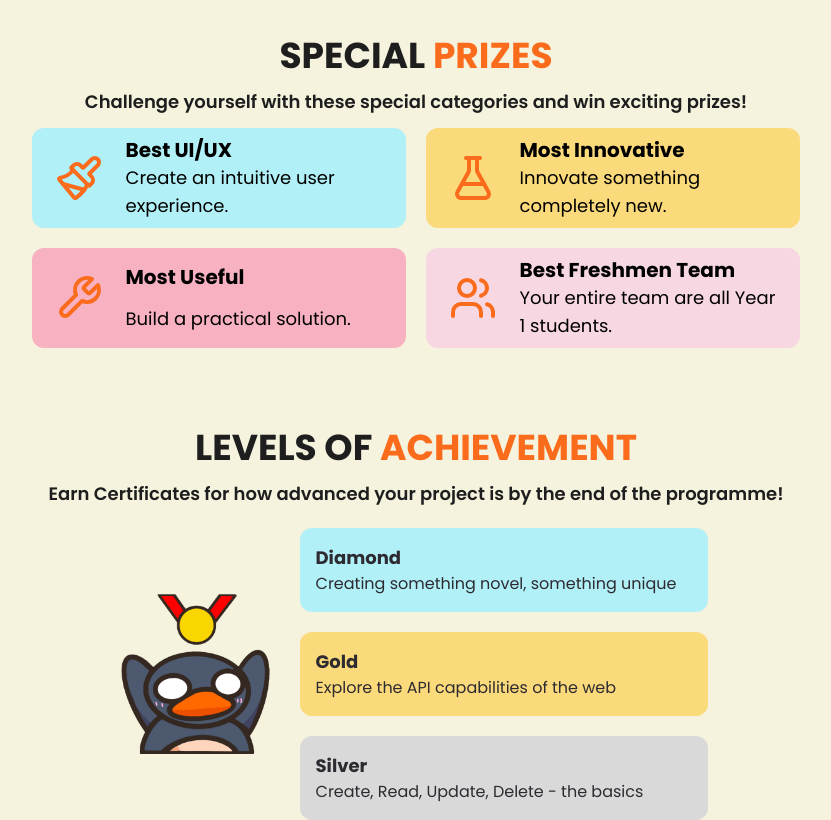
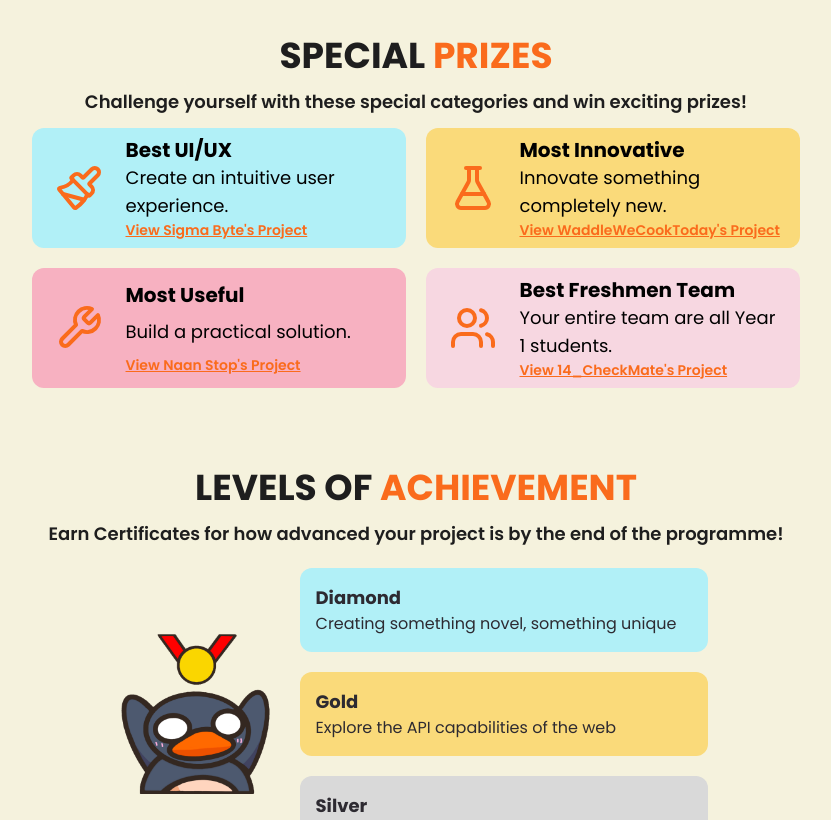
Before and after one commit to DevHub-iLab/summerbuild-2025, a React (Vite) app: page / in a window 1280 px wide. Shown: the part 900-1720 px from the top of the page, without its empty margins (224-1055 px from the left). Built offline with nearby package versions, Linux system fonts and the light colour scheme; the HTML template or start-up script is replaced by a standard one.

Commit message:
⚡ updated winning projects

```diff
--- a/src/components/Body/Challenge/Challenge.jsx
+++ b/src/components/Body/Challenge/Challenge.jsx
@@ -18,24 +18,32 @@ function Challenge() {
                     text="Best UI/UX"
                     description="Create an intuitive user experience."
                     icon={<Paintbrush size={48} color="#fa6b1c" />}
+                    winnerLink="https://devpost.com/software/sigma-bytes"
+                    winnerText="View Sigma Byte's Project"
                 />
                 <ChallengeCard
                     color="#FADA7A"
                     text="Most Innovative"
                     description="Innovate something completely new."
                     icon={<FlaskConical size={48} color="#fa6b1c" />}
+                    winnerLink="https://devpost.com/software/finapet"
+                    winnerText="View WaddleWeCookToday's Project"
                 />
                 <ChallengeCard
                     color="#f7b1c1"
                     text="Most Useful"
                     description="Build a practical solution."
                     icon={<Wrench size={48} color="#fa6b1c" />}
+                    winnerLink="https://devpost.com/software/reunite-rna8vw"
+                    winnerText="View Naan Stop's Project"
                 />
                 <ChallengeCard
                     color="#f7d7e1"
                     text="Best Freshmen Team"
                     description="Your entire team are all Year 1 students."
                     icon={<Users size={48} color="#fa6b1c" />}
+                    winnerLink="https://devpost.com/software/placeit-c4t9z5"
+                    winnerText="View 14_CheckMate's Project"
                 />
             </div>
         </div>
--- a/src/components/Body/Challenge/ChallengeCard.jsx
+++ b/src/components/Body/Challenge/ChallengeCard.jsx
@@ -9,6 +9,15 @@ function ChallengeCard(props) {
             <div className="col-span-3 flex w-full flex-col items-start justify-around pr-4">
                 <h1 className="text-xl font-bold">{props.text}</h1>
                 <h2 className="text-lg">{props.description}</h2>
+                {props.winnerLink && (
+                    <a
+                        href={props.winnerLink}
+                        target="_blank"
+                        rel="noopener noreferrer"
+                        className="text-sm font-semibold text-[#FA6B1C] underline transition-colors duration-200 hover:text-[#e5591a]">
+                        {props.winnerText || "View Winner →"}
+                    </a>
+                )}
             </div>
         </div>
     )
```
